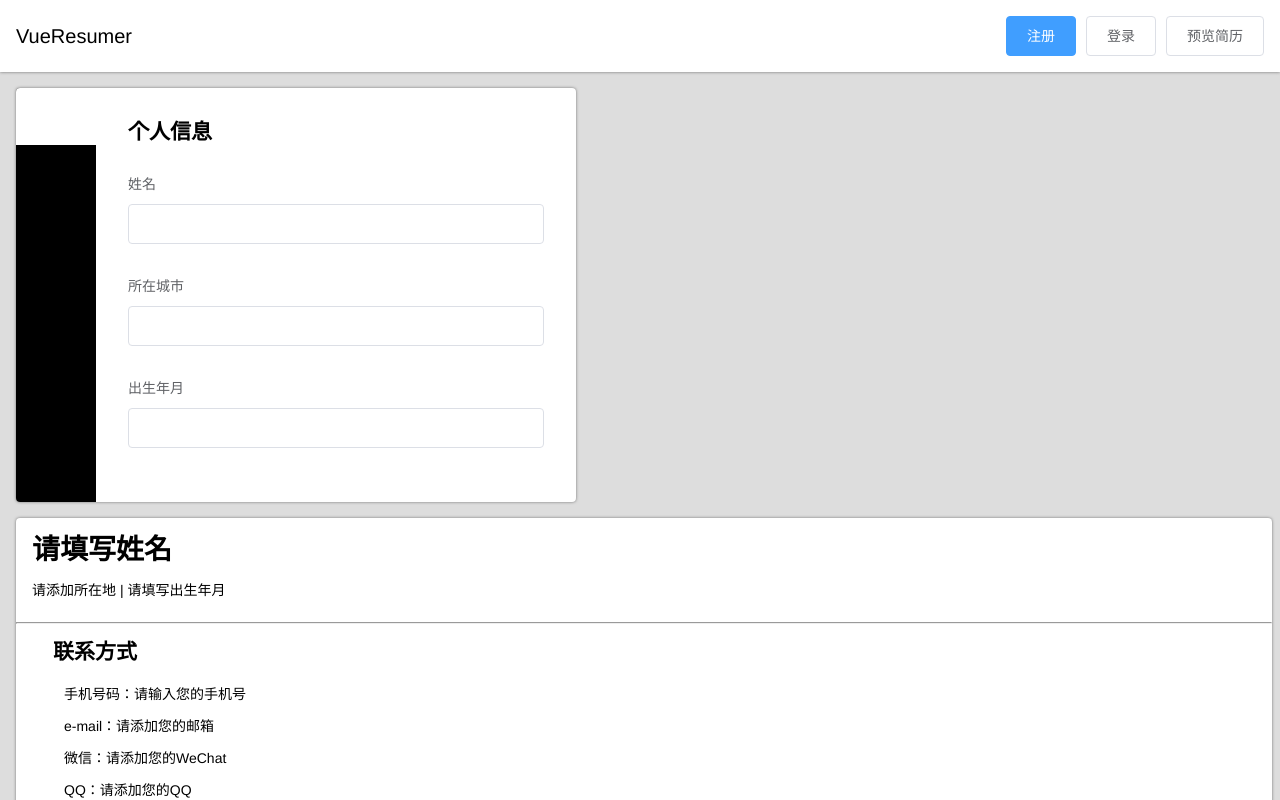
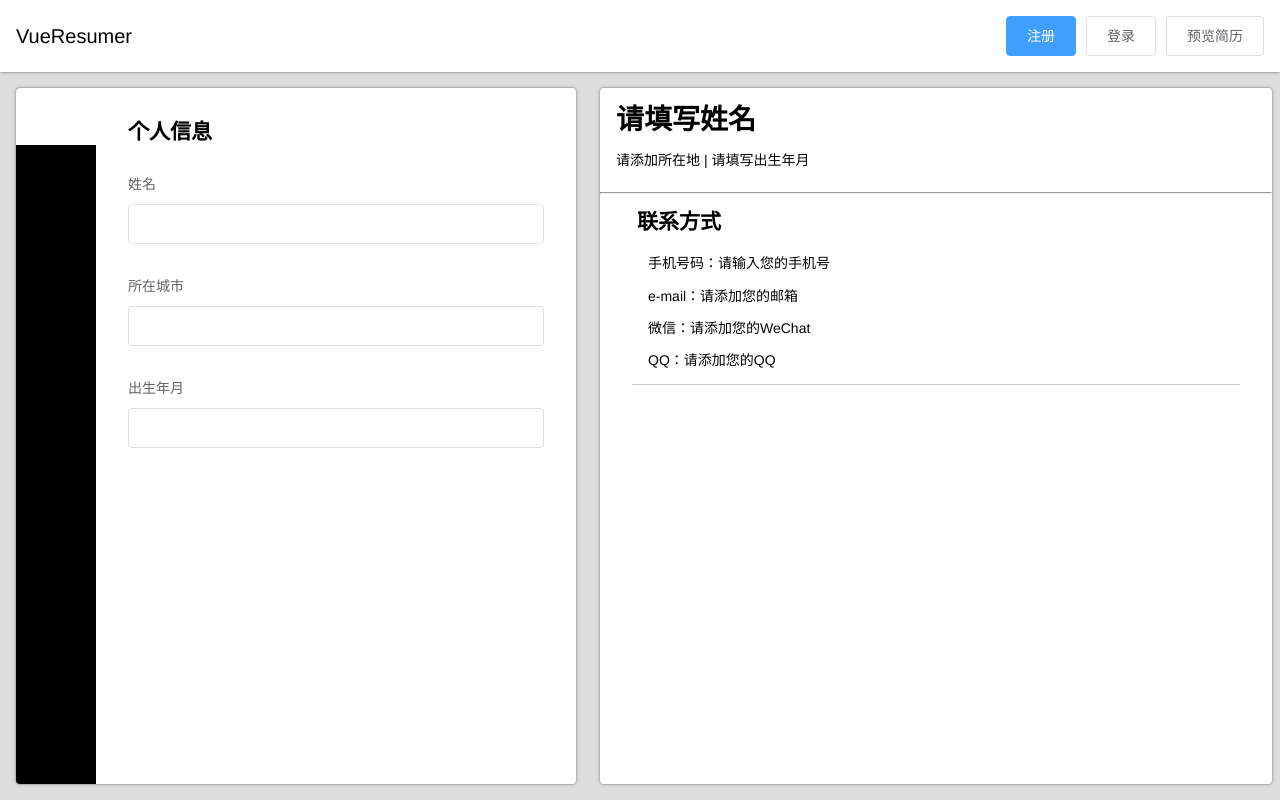
Before and after one commit to lskAtGithub/vue-resumer, a Vue app: page / in a window 1280 px wide. Built offline with nearby package versions, Linux system fonts and the light colour scheme.

Commit message:
调整优先级

```diff
--- a/src/App.vue
+++ b/src/App.vue
@@ -68,7 +68,7 @@ html, body, #app{
   z-index: 1;
   box-shadow: 0 0 3px hsla(0,0,0,0.5);
 }
-main{
+#app main{
   display: flex;
   flex: 1;
   background: #ddd;
```
